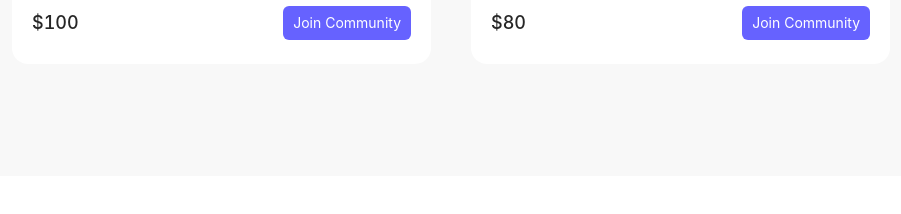
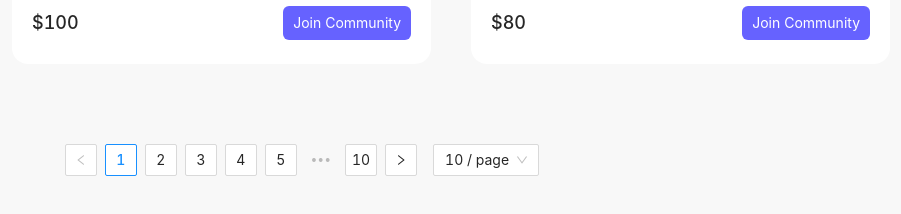
Before and after one commit to HM-Webcoding/courseporium-appifylab, a Next.js app: page /community-list in a window 1280 px wide. Shown: the part 2646-2860 px from the top of the page, without its empty margins (338-1239 px from the left). Before the commit the page ends 2822 px from the top, so only its background shows below. Built offline with nearby package versions, Linux system fonts and the light colour scheme.

Commit message:
add pagination in community-list page

```diff
--- a/src/Modules/MarketPlace/Instructor/CourseData.ts
+++ b/src/Modules/MarketPlace/CardData.ts
@@ -1,4 +1,4 @@
-export const CourseCardData = [
+export const CardData = [
   {
     id: '1',
     cardImgUrl:
--- a/src/Modules/MarketPlace/Instructor/TabItems/MarketPlacecourse.tsx
+++ b/src/Modules/MarketPlace/Instructor/TabItems/MarketPlacecourse.tsx
@@ -1,10 +1,10 @@
 import {useState} from 'react';
 
 import MarketPlaceCard from '../../MarketPlaceCard';
-import {CourseCardData} from '../CourseData';
+import {CardData} from '../../CardData';
 
 const MarketPlacecourse = () => {
-  const [data, setData] = useState(CourseCardData);
+  const [data, setData] = useState(CardData);
 
   return (
     <>
--- a/src/pages/community-list.tsx
+++ b/src/pages/community-list.tsx
@@ -1,5 +1,5 @@
+import {CardData} from '@/Modules/MarketPlace/CardData';
 import {FilterSidebar} from '@/Modules/MarketPlace/FilterSidebar';
-import {CourseCardData} from '@/Modules/MarketPlace/Instructor/CourseData';
 import MarketPlaceCard from '@/Modules/MarketPlace/MarketPlaceCard';
 import {
   IconGridView,
@@ -34,7 +34,7 @@ const treeData = [
 ];
 
 const CommunityList = () => {
-  const [data, setData] = useState(CourseCardData);
+  const [data, setData] = useState(CardData);
   const [value, setValue] = useState<string | undefined>(undefined);
   const onChange = (newValue: string) => {
     setValue(newValue);
@@ -104,6 +104,10 @@ const CommunityList = () => {
               </div>
             </div>
           </div>
+          {/* Pagination section start */}
+          <div className="marketplace-ant-pagination pt- flex justify-center pt-12 sm:pt-20 ">
+            <Pagination defaultCurrent={1} total={100} />
+          </div>
         </div>
       </section>
 
--- a/src/pages/marketplace-user.tsx
+++ b/src/pages/marketplace-user.tsx
@@ -79,9 +79,9 @@ const MarketPlaceUser = () => {
               <InstructorTab />
             </div>
           </div>
+
           {/* Pagination section start */}
-
-          <div className="flex justify-center pb-12 sm:pb-[120px]">
+          <div className="marketplace-ant-pagination flex justify-center pb-12 sm:pb-[120px]">
             <Pagination defaultCurrent={1} total={100} />
           </div>
         </div>
--- a/src/styles/globals.css
+++ b/src/styles/globals.css
@@ -174,3 +174,4 @@
 @import url('./marketplaceuser.css');
 @import url('./common.css');
 @import url('./community-list.css');
+@import url('./marketplacePagination.css');
--- /dev/null
+++ b/src/styles/marketplacePagination.css
@@ -0,0 +1,35 @@
+/* ant design pagination css customization */
+.marketplace-ant-pagination .ant-pagination-item-active {
+  @apply rounded-full border-none;
+}
+.marketplace-ant-pagination .ant-pagination-item-active a,
+.ant-pagination-item-active:hover a {
+  @apply rounded-full text-white;
+}
+.marketplace-ant-pagination .ant-pagination-item {
+  @apply rounded-full border-none;
+}
+.marketplace-ant-pagination .ant-pagination-item-link {
+  @apply rounded-sm leading-[30px];
+}
+
+/* customize pagination number  */
+.marketplace-ant-pagination .ant-pagination-prev .ant-pagination-item-link,
+.ant-pagination-next .ant-pagination-item-link {
+  @apply flex items-center border-none bg-transparent text-lg;
+}
+.marketplace-ant-pagination .ant-pagination-options {
+  display: none;
+}
+.marketplace-ant-pagination .ant-pagination-item {
+  @apply bg-transparent;
+}
+.marketplace-ant-pagination .anticon svg {
+  @apply text-lg;
+}
+.marketplace-ant-pagination
+  .ant-pagination-prev:hover
+  .ant-pagination-item-link,
+.ant-pagination-next:hover .ant-pagination-item-link {
+  @apply text-ezy-primary;
+}
```
Also changed, not shown: src/styles/marketplaceuser.css (+0 -36 lines).
